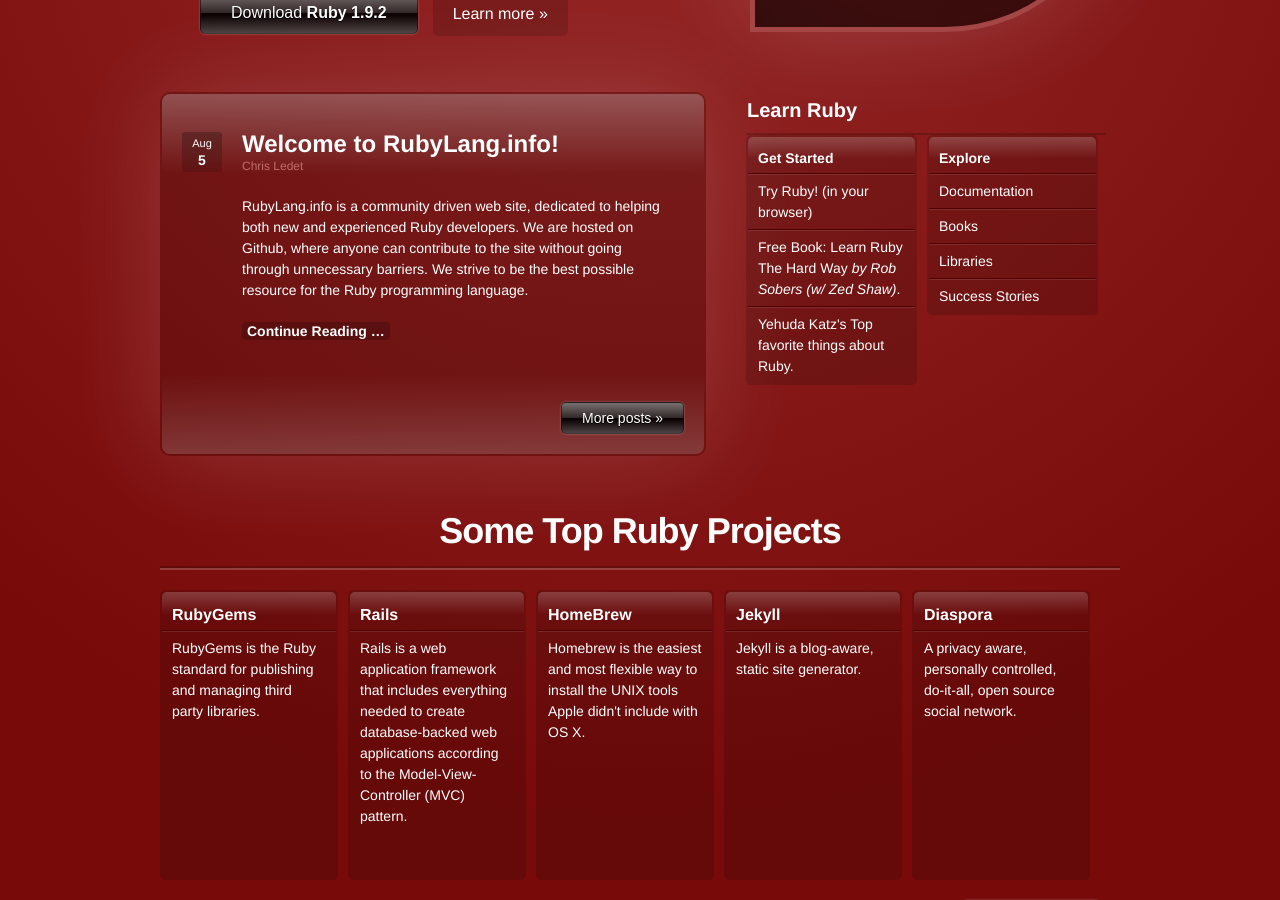
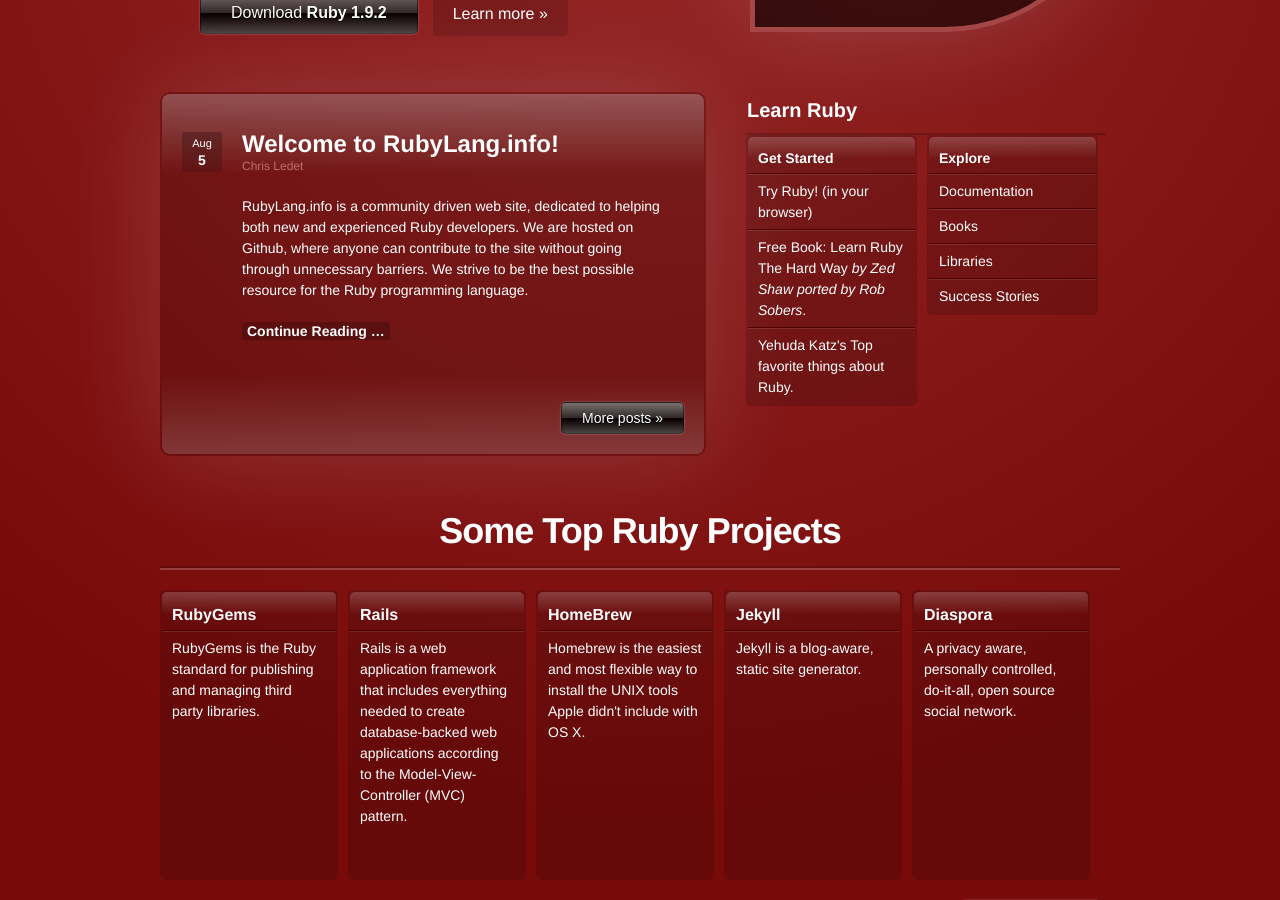
Before and after one commit to chrisledet/rubylang.info, a Jekyll site: the page built from index.html, in a window 1280 px wide and 900 px high, scrolled down 376 px. Built offline with Jekyll 4.4.1, drawn with Linux system fonts in a browser that asks for light colours; nearby versions of some CDN libraries; Markdown is read by kramdown in place of the engine named in the settings; comment, search, counter and statistics services are not loaded.

Commit message:
Asked Zed how he and Rob should be credited

```diff
--- a/index.html
+++ b/index.html
@@ -33,7 +33,7 @@
     <h4>Get Started</h4>
     <ul>
       <li><a href="http://tryruby.org/">Try Ruby! (in your browser)</a></li>
-      <li><a href='http://ruby.learncodethehardway.org/'>Free Book: Learn Ruby The Hard Way <em>by Rob Sobers (w/ Zed Shaw)</em>.</a</li>
+      <li><a href='http://ruby.learncodethehardway.org/'>Free Book: Learn Ruby The Hard Way <em>by Zed Shaw ported by Rob Sobers</em>.</a</li>
       <li><a href="http://yehudakatz.com/2009/08/24/my-10-favorite-things-about-the-ruby-language/">
         Yehuda Katz's Top favorite things about Ruby.</a></li>
     </ul>
```
